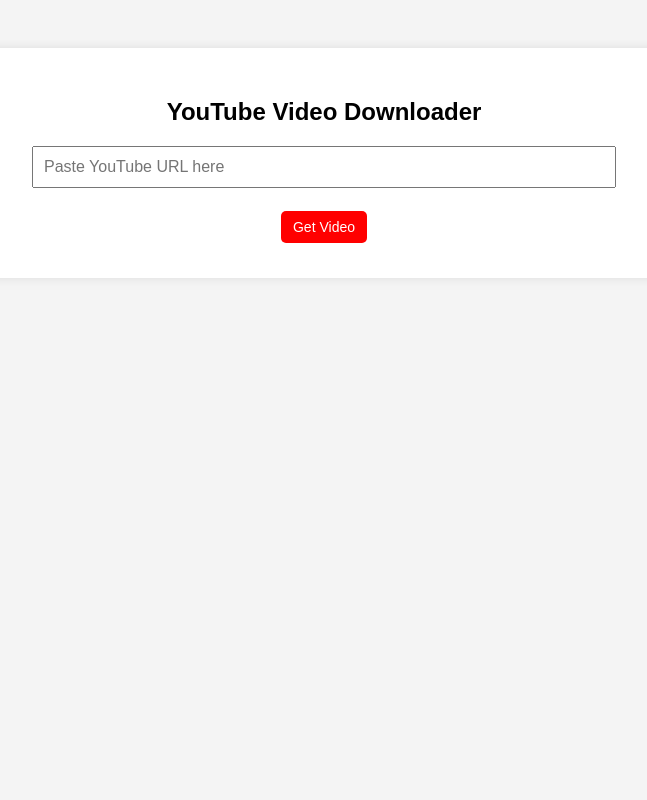
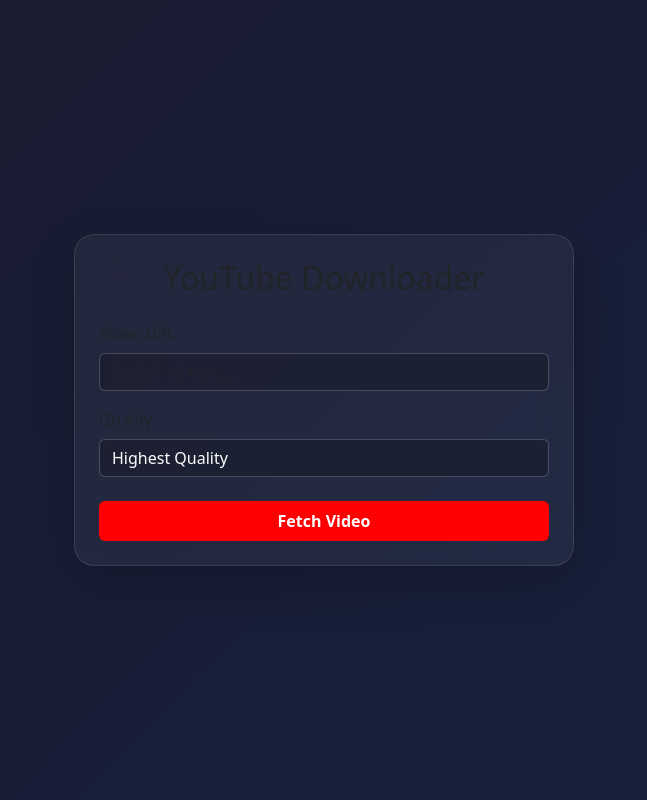
Before and after one commit to nouman007pro/YOUTUBE, a Flask app: page / in a window 1280 px wide. Shown: the whole page, without its empty margins (316-963 px from the left). Run offline with Flask 3, Linux system fonts and the light colour scheme; some libraries are stand-ins or nearby versions.

Commit message:
Refactor index.html for improved UI and functionality
Updated the layout and styles for better user experience, added Bootstrap for styling, and improved the functionality of the video downloader interface.

```diff
--- a/templates/index.html
+++ b/templates/index.html
@@ -1,74 +1,118 @@
 <!DOCTYPE html>
-<html>
+<html lang="en">
 <head>
-<title>YouTube Downloader</title>
-
-<style>
-body { font-family: Arial; background:#f4f4f4; text-align:center; padding:40px; }
-.container { background:white; padding:30px; border-radius:10px; max-width:700px; margin:auto; box-shadow:0 0 10px rgba(0,0,0,0.1); }
-input { width:80%; padding:10px; font-size:16px; }
-button { padding:8px 12px; margin:5px; font-size:14px; cursor:pointer; border:none; border-radius:5px; background:red; color:white; }
-button:hover { background:#cc0000; }
-img, iframe { border-radius:8px; }
-.error { color:red; font-weight:bold; }
-.format-button { background:#007bff; color:white; }
-.format-button:hover { background:#0056b3; }
-.audio { background:#28a745; }
-.audio:hover { background:#1e7e34; }
-.video { background:#17a2b8; }
-.video:hover { background:#117a8b; }
-</style>
-
+  <meta charset="UTF-8" />
+  <meta name="viewport" content="width=device-width, initial-scale=1.0"/>
+  <title>YouTube Downloader</title>
+  <link href="https://cdn.jsdelivr.net/npm/bootstrap@5.3.3/dist/css/bootstrap.min.css" rel="stylesheet">
+  <style>
+    body {
+      background: linear-gradient(135deg, #1a1a2e 0%, #16213e 100%);
+      color: white;
+      min-height: 100vh;
+      display: flex;
+      align-items: center;
+      justify-content: center;
+      padding: 20px;
+    }
+    .card {
+      background: rgba(255,255,255,0.05);
+      backdrop-filter: blur(15px);
+      border: 1px solid rgba(255,255,255,0.1);
+      border-radius: 20px;
+      width: 100%;
+      max-width: 500px;
+    }
+    .form-control, .form-select {
+      background: rgba(0,0,0,0.2);
+      border: 1px solid rgba(255,255,255,0.2);
+      color: white !important;
+    }
+    .btn-primary { background: #ff0000; border: none; font-weight: bold; }
+    .btn-primary:hover { background: #cc0000; }
+    #video-preview { display: none; margin-bottom: 15px; border-radius: 10px; width: 100%; }
+  </style>
 </head>
 <body>
 
-<div class="container">
+<div class="card shadow-lg">
+  <div class="card-body p-4 text-center">
+    <h2 class="mb-4">YouTube Downloader</h2>
 
-<h2>YouTube Video Downloader</h2>
+    <div class="mb-3 text-start">
+      <label class="form-label">Video URL</label>
+      <input type="text" class="form-control" id="url" placeholder="Paste link here...">
+    </div>
 
-<form method="post">
-<input type="text" name="url" placeholder="Paste YouTube URL here" required><br><br>
-<button type="submit">Get Video</button>
-</form>
+    <div class="mb-4 text-start">
+      <label class="form-label">Quality</label>
+      <select class="form-select" id="format">
+        <option value="bestvideo+bestaudio/best">Highest Quality</option>
+        <option value="720p">720p HD</option>
+        <option value="480p">480p SD</option>
+        <option value="bestaudio/best">Audio Only (MP3/M4A)</option>
+      </select>
+    </div>
 
-{% if error %}
-<p class="error">Error: {{ error }}</p>
-{% endif %}
+    <button type="button" class="btn btn-primary w-100 py-2" id="btn-submit">Fetch Video</button>
 
-{% if title %}
-<hr>
-<h3>{{ title }}</h3>
+    <div id="loading" class="mt-4" style="display:none;">
+      <div class="spinner-border text-danger" role="status"></div>
+      <p class="mt-2 text-secondary">Analyzing URL...</p>
+    </div>
 
-<!-- Video Embed -->
-{% if url %}
-<iframe width="560" height="315" src="https://www.youtube.com/embed/{{ url.split('v=')[-1] }}" frameborder="0" allowfullscreen></iframe><br><br>
-{% endif %}
+    <div id="result" class="mt-4" style="display:none;">
+      <img id="video-preview" src="" alt="Thumbnail">
+      <h6 id="video-title" class="mb-3"></h6>
+      <a id="download-btn" class="btn btn-success w-100" href="#" target="_blank">Download File</a>
+    </div>
 
-<!-- Thumbnail -->
-{% if thumbnail %}
-<img src="{{ thumbnail }}" width="350"><br><br>
-{% endif %}
+    <div id="error-box" class="alert alert-danger mt-3" style="display:none;"></div>
+  </div>
+</div>
 
-<h4>Available Formats:</h4>
+<script>
+  const btn = document.getElementById('btn-submit');
+  const loading = document.getElementById('loading');
+  const resultDiv = document.getElementById('result');
+  const errorBox = document.getElementById('error-box');
+  const downloadBtn = document.getElementById('download-btn');
+  const urlInput = document.getElementById('url');
+  const formatSelect = document.getElementById('format');
 
-<!-- Loop through formats -->
-{% for f in formats %}
-    {% if f.vcodec != 'none' and f.acodec != 'none' %}
-        <!-- Video+Audio -->
-        <a href="/download?url={{ url }}&format={{ f.format_id }}">
-            <button class="format-button video">{{ f.ext }} | {{ f.resolution }}</button>
-        </a>
-    {% elif f.vcodec == 'none' and f.acodec != 'none' %}
-        <!-- Audio only -->
-        <a href="/download?url={{ url }}&format={{ f.format_id }}">
-            <button class="format-button audio">{{ f.ext }} | Audio</button>
-        </a>
-    {% endif %}
-{% endfor %}
+  btn.addEventListener('click', async () => {
+    const url = urlInput.value.trim();
+    if (!url) return alert("Please paste a URL");
 
-{% endif %}
+    // Reset UI
+    btn.disabled = true;
+    loading.style.display = 'block';
+    resultDiv.style.display = 'none';
+    errorBox.style.display = 'none';
 
-</div>
+    try {
+      const format = formatSelect.value;
+      const response = await fetch(`/get-video?url=${encodeURIComponent(url)}&format=${encodeURIComponent(format)}`);
+      const data = await response.json();
+
+      if (!data.success) throw new Error(data.error);
+
+      // Fill in data
+      document.getElementById('video-title').textContent = data.title;
+      document.getElementById('video-preview').src = data.thumbnail;
+      document.getElementById('video-preview').style.display = 'block';
+      downloadBtn.href = data.download_url;
+
+      resultDiv.style.display = 'block';
+    } catch (err) {
+      errorBox.textContent = "Error: " + err.message;
+      errorBox.style.display = 'block';
+    } finally {
+      btn.disabled = false;
+      loading.style.display = 'none';
+    }
+  });
+</script>
 
 </body>
 </html>
```
